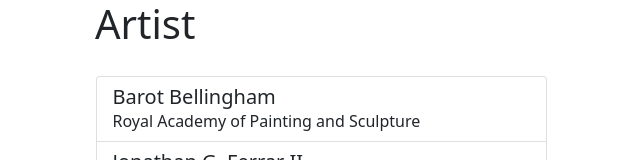
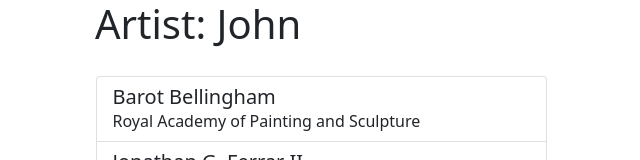
Before and after one commit to Johnnasimba/angularbasics, an Angular app: page / in a window 1280 px wide. Shown: the top 160 px of the page, without its empty margins (249-889 px from the left). Built offline with nearby package versions, Linux system fonts and the light colour scheme.

Commit message:
Adding click event

```diff
--- a/src/app/app.component.html
+++ b/src/app/app.component.html
@@ -4,14 +4,15 @@
 
 
 <div class="container">
-<h1 style="margin-left:250px;">Artist</h1>
+<h1 style="margin-left:250px;">Artist: {{query}}</h1>
 
  <div class="position-absolute container"       style="left: 0; z-index:10 ">
     <div class="row justify-content-center">
         <div class="col-sm-10 col-md-8 col-lg-6 col-xl-5">
         <div class="list-group">
             <a href="#" class="list-group-item list-group-item-action flex-column align-items-start"
-            *ngFor="let artist of artists">
+            *ngFor="let artist of artists"
+            (click)="showArtist($event, artist.name)">
                 <div class="media">
                 <div class="media-body align-self-center">
                     <h5 class="m-0">{{artist.name}}</h5>
--- a/src/app/app.component.ts
+++ b/src/app/app.component.ts
@@ -10,6 +10,11 @@
 export class AppComponent {
   query: string;
   artists: object;
+  showArtist(e, item) {
+
+    this.query = item
+
+  }
   constructor() {
     this.query = 'John';
     this.artists = [
```
